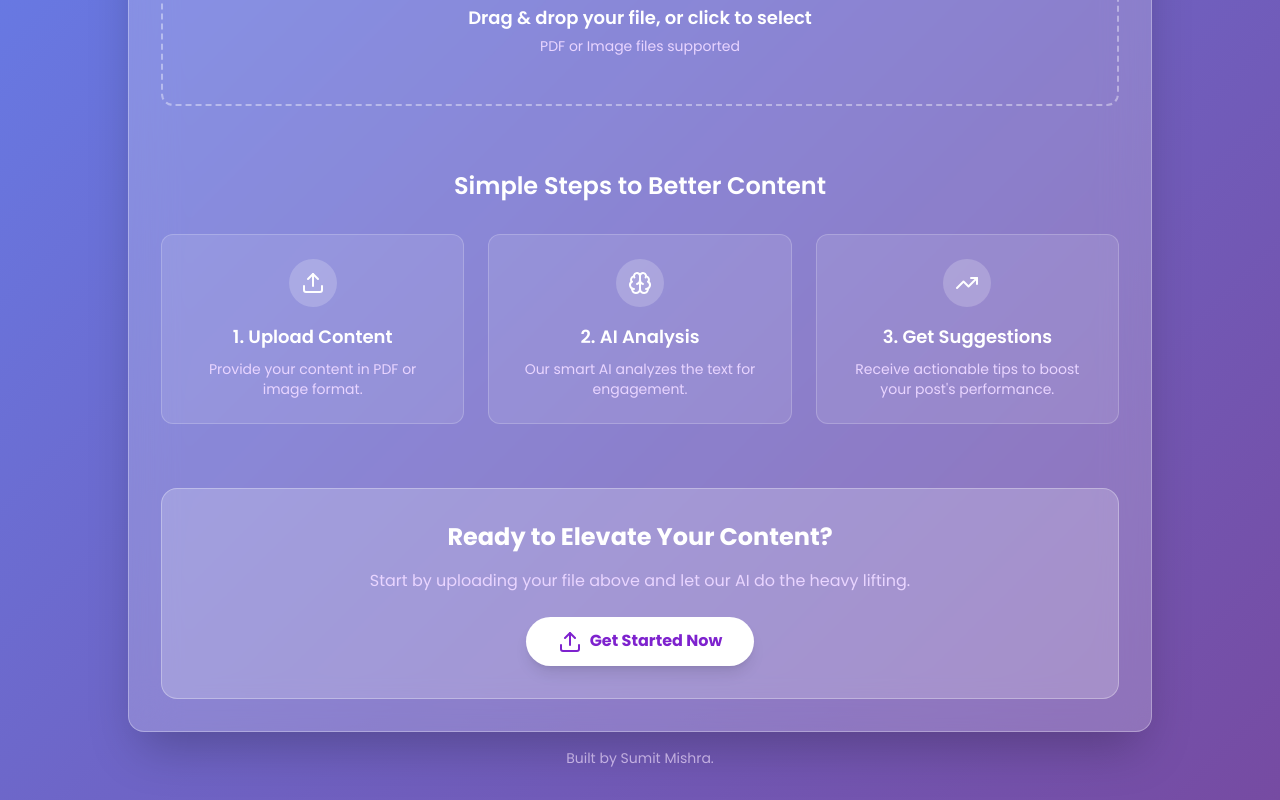
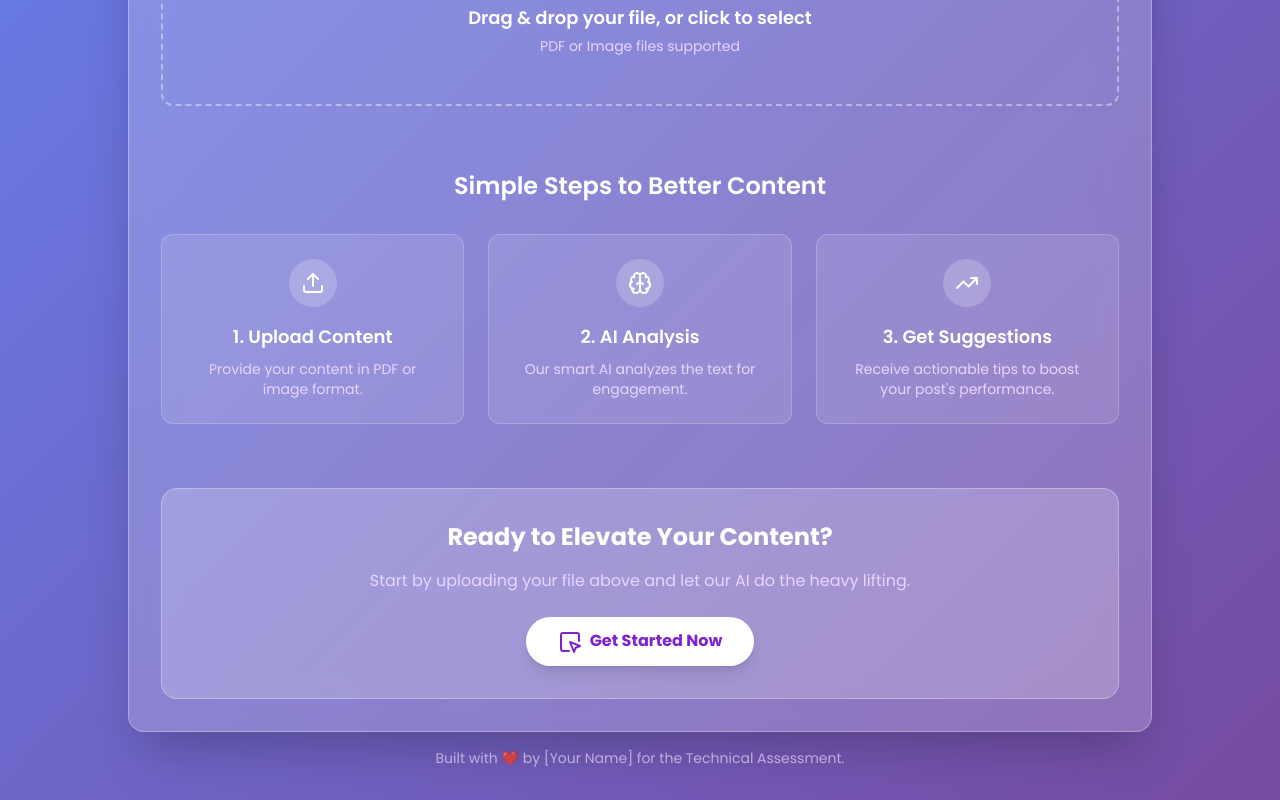
Before and after one commit to sumit-mishra7777/social-media-analyzer, a React (Vite) app in the folder frontend/: page / in a window 1280 px wide. Shown: the part 255-1055 px from the top of the page. Built offline with nearby package versions, Linux system fonts and the light colour scheme.

Commit message:
Update App.jsx

```diff
--- a/frontend/src/App.jsx
+++ b/frontend/src/App.jsx
@@ -2,7 +2,7 @@ import React, { useState } from 'react';
 import axios from 'axios';
 import { useDropzone } from 'react-dropzone';
 import { motion, AnimatePresence } from 'framer-motion';
-import { Upload, FileText, Sparkles, Brain, TrendingUp, Copy, Check } from 'lucide-react';
+import { Upload, FileText, Sparkles, Brain, Target, TrendingUp, Copy, Check, MousePointerSquare } from 'lucide-react';
 
 function App() {
   const [extractedText, setExtractedText] = useState('');
@@ -14,7 +14,7 @@ function App() {
   const handleCopy = (textToCopy, type) => {
     navigator.clipboard.writeText(textToCopy);
     setCopied(type);
-    setTimeout(() => setCopied(''), 2000); // Reset after 2 seconds
+    setTimeout(() => setCopied(''), 2000);
   };
 
   const onDrop = async (acceptedFiles) => {
@@ -145,7 +145,7 @@ function App() {
                  <h3 className="text-2xl font-bold text-white mb-4">Ready to Elevate Your Content?</h3>
                  <p className="text-purple-200 mb-6">Start by uploading your file above and let our AI do the heavy lifting.</p>
                  <button className="bg-white text-purple-700 font-bold py-3 px-8 rounded-full shadow-lg hover:bg-purple-100 transition-all duration-300">
-                   <Upload className="inline-block mr-2" />
+                   <MousePointerSquare className="inline-block mr-2" />
                    Get Started Now
                  </button>
               </motion.div>
@@ -160,7 +160,7 @@ function App() {
         transition={{ duration: 0.5, delay: 1 }}
         className="text-center p-4 text-purple-200/80 text-sm"
       >
-        <p>Built by Sumit Mishra.</p>
+        <p>Built with ❤️ by [Your Name] for the Technical Assessment.</p>
       </motion.footer>
     </div>
   );
```
